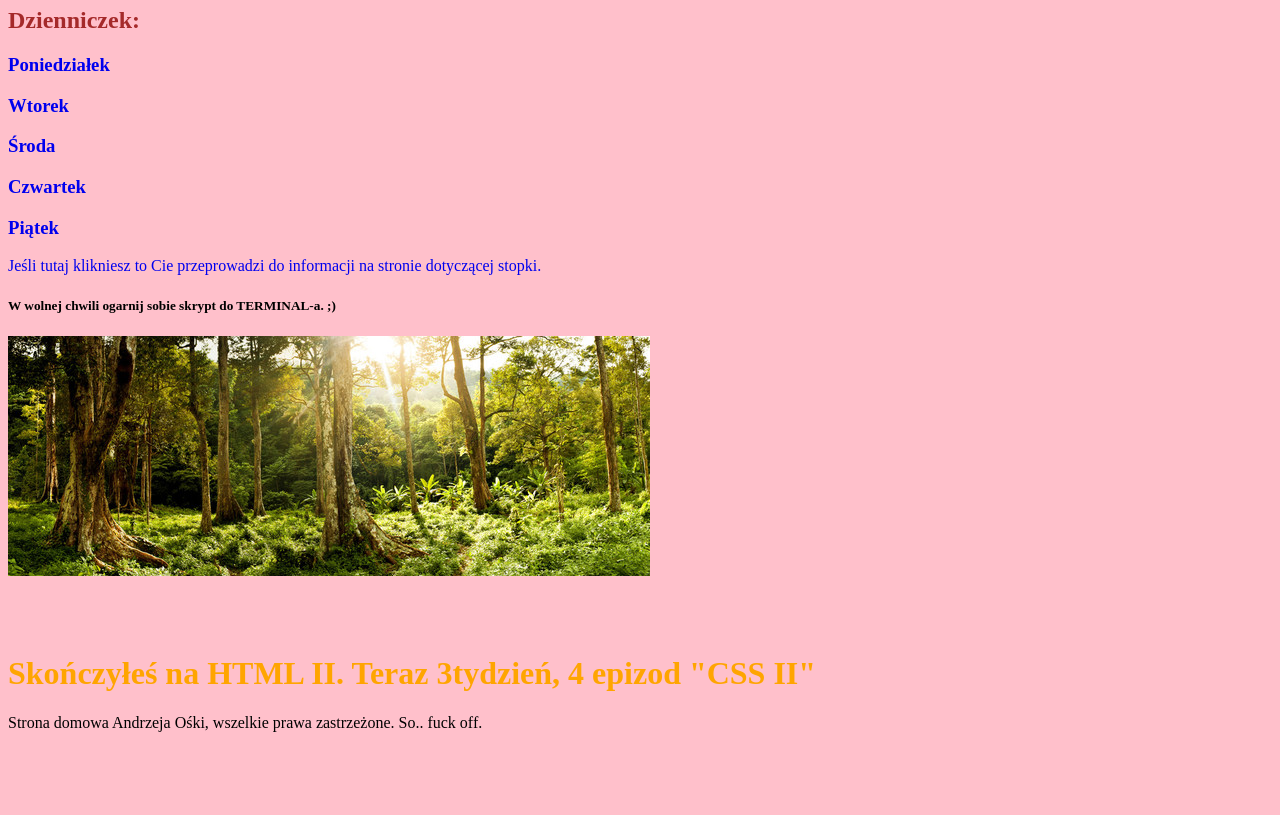
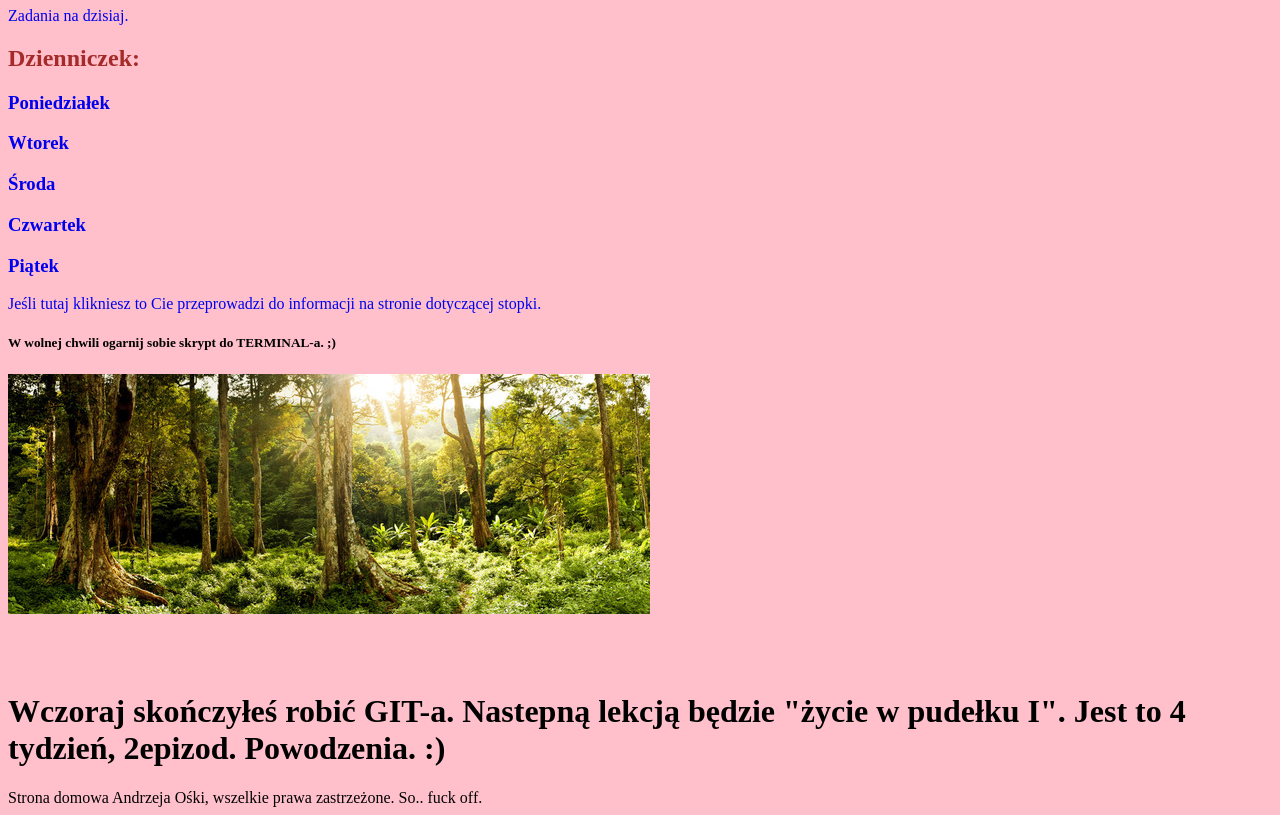
Before and after one commit to AndrzejOska/homepage, a plain HTML site: page index.html in a window 1280 px wide. Shown: the part 73-888 px from the top of the page. Before the commit the page ends 813 px from the top, so only its background shows below. Drawn offline with Linux system fonts and the light colour scheme.

Commit message:
feat:new task

```diff
--- a/index.html
+++ b/index.html
@@ -16,7 +16,7 @@
                 Andrzej Ośka - strona główna.
             </h1>
         </header>
-
+        <a href="#myTask">Zadania na dzisiaj.</a>
         <section>
 
             <h2>
@@ -58,7 +58,7 @@
 
 
     </main>
-    <h1>Skończyłeś na HTML II. Teraz 3tydzień, 4 epizod "CSS II"</h1>
+    <h1 id="myTask">Wczoraj skończyłeś robić GIT-a. Nastepną lekcją będzie "życie w pudełku I". Jest to 4 tydzień, 2epizod. Powodzenia. :) </h1>
     <footer id="footer">
         Strona domowa Andrzeja Ośki, wszelkie prawa zastrzeżone. So.. fuck off.
     </footer>
--- a/main.css
+++ b/main.css
@@ -3,7 +3,7 @@ body {
 }
 
 h1 {
-    color: orange;
+    color: black;
 }
 
 h2 {
```
